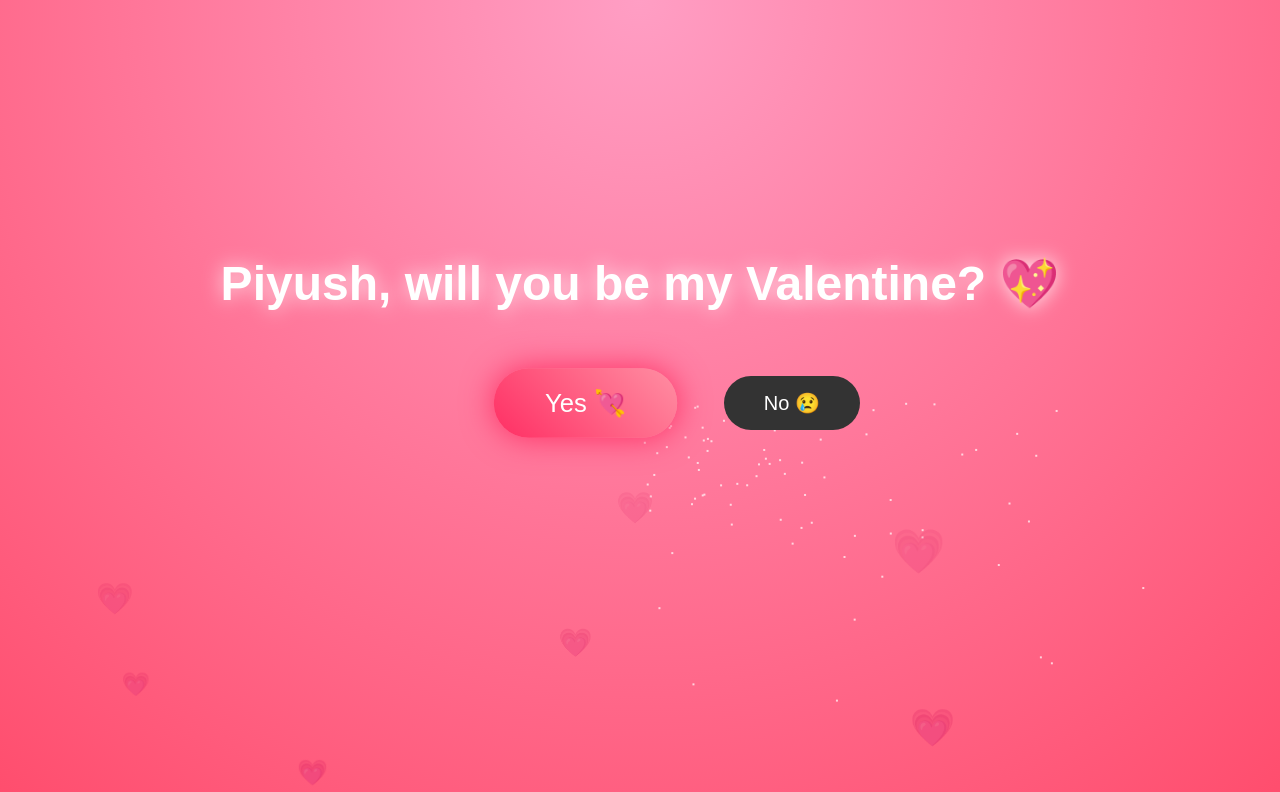
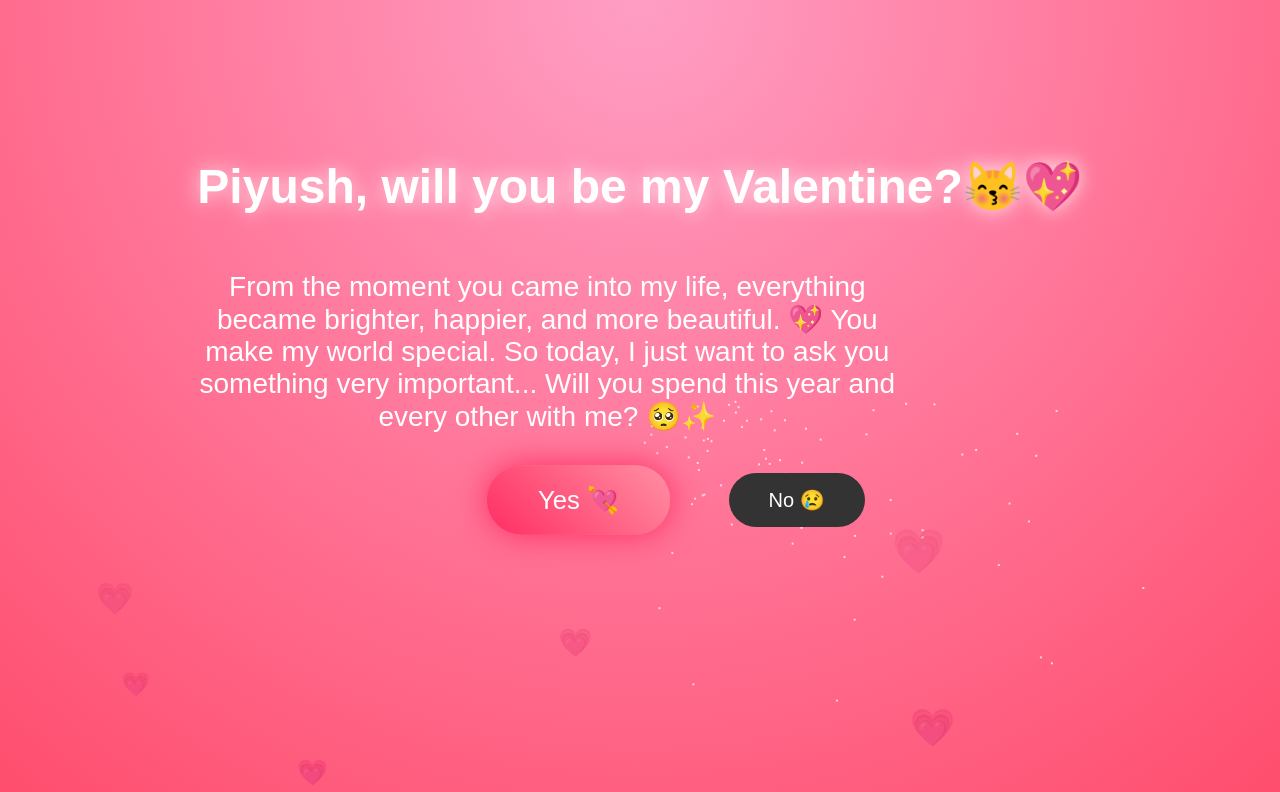
Before and after one commit to khanak0812/Devesh, a plain HTML site: page index.html in a window 1280 px wide. Shown: the top 792 px of the page. Drawn offline with Linux system fonts and the light colour scheme.

Commit message:
Revise love message and response in index.html
Updated love message and response text for Valentine's proposal.

```diff
--- a/index.html
+++ b/index.html
@@ -97,6 +97,12 @@ canvas {
 
 <div class="container">
     <h1 id="question"></h1>
+    <p id="loveMessage" style="font-size: 28px; margin-top: 20px; color: white; max-width: 700px;">
+  From the moment you came into my life, everything became brighter, happier, and more beautiful. 💖
+  You make my world special.
+  So today, I just want to ask you something very important...
+  Will you spend this year and every other with me? 🥺✨
+    </p>
     <div class="buttons">
         <button id="yes">Yes 💘</button>
         <button id="no">No 😢</button>
@@ -115,7 +121,7 @@ const body = document.body;
 
 let yesScale = 1;
 let index = 0;
-const text = "Piyush, will you be my Valentine? 💖";
+const text = "Piyush, will you be my Valentine?😽💖";
 
 // Typing animation
 function type() {
@@ -197,7 +203,7 @@ yesBtn.addEventListener("click",()=>{
     setTimeout(()=>{
         body.innerHTML=`
         <div style="display:flex;justify-content:center;align-items:center;height:100vh;background:linear-gradient(135deg,#ff2e63,#ff8fa3);color:white;text-align:center;">
-        <h1 style="font-size:3rem;">YAYYYY PIYUSH!!! 💕🎆💖<br>You said YES!!! 🥰</h1>
+        <h1 style="font-size:3rem;"> You're the sweetest, most lovely man I could ever ask for. You are my dream come true. I LOVE YOU TO THE MOON AND BACK. TILL MY SOUL RESIDES AND IN MY EACH AND EVERY BREATH I'LL BE WITH YOU, PIYUSH!!! 💕🎆💖<br>You said YES!!! 🥰</h1>
         </div>`;
     },2000);
 });
```
